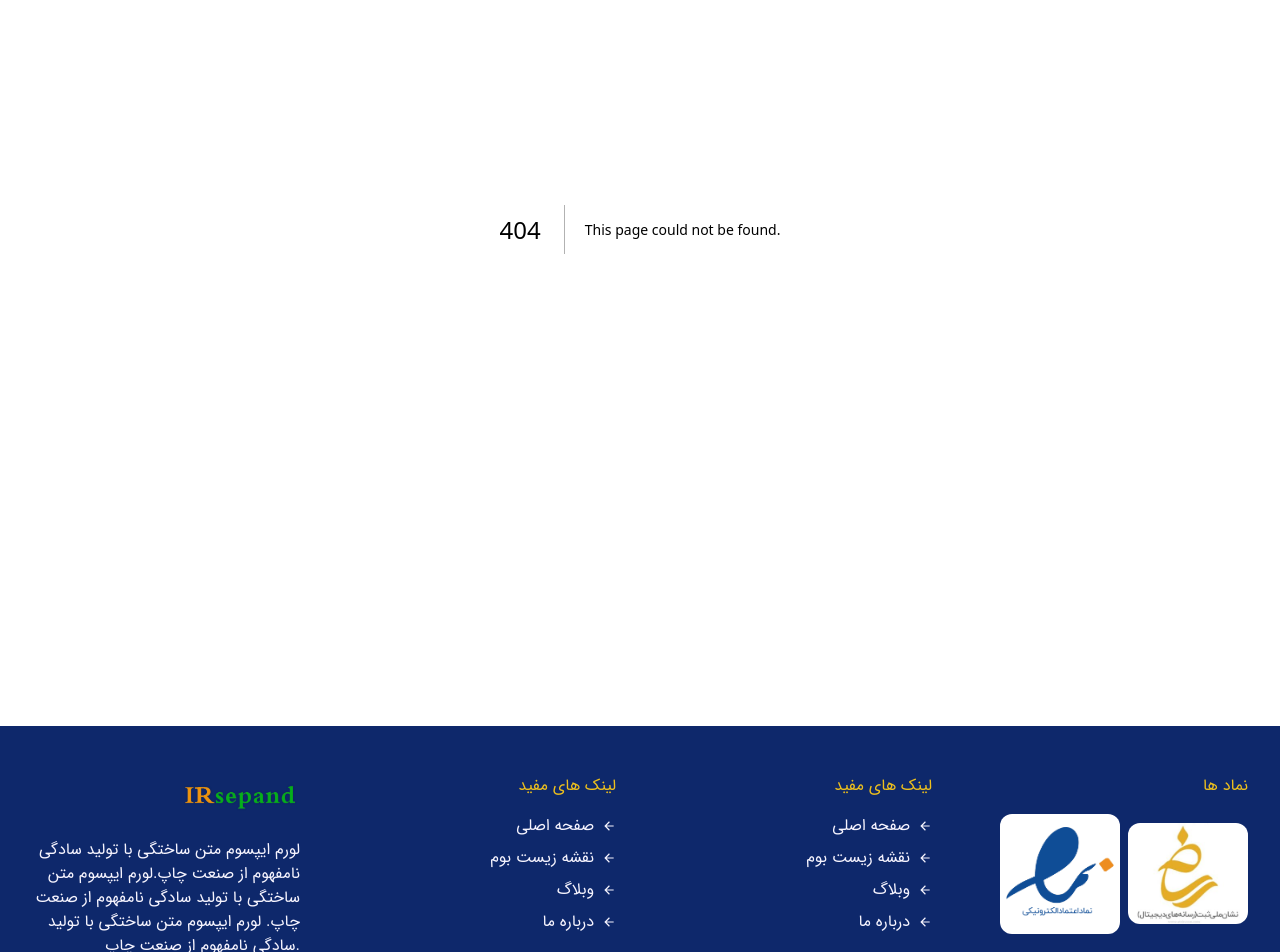
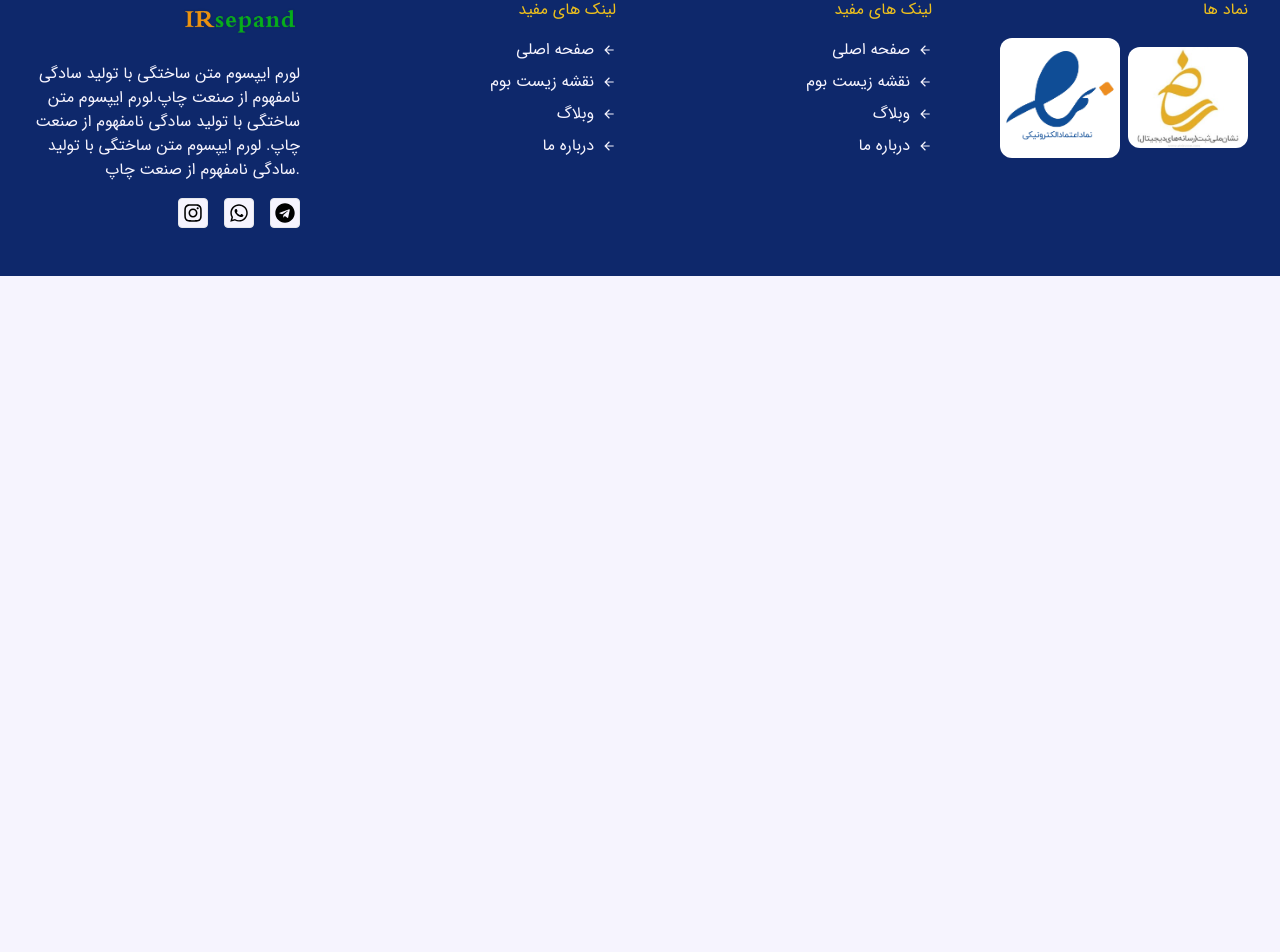
Before and after one commit to Niloofar-Palvaneh/sepand, a Next.js app: page /about in a window 1280 px wide. Before the commit this address had no page. Shown: the part 266-1218 px from the top of the page. After the commit the page ends 800 px from the top, so only its background shows below. Built offline with nearby package versions, Linux system fonts and the light colour scheme.

Commit message:
create about page and link that

```diff
--- a/src/components/globals/Footer.jsx
+++ b/src/components/globals/Footer.jsx
@@ -23,34 +23,7 @@ export default function Footer() {
                 <ul className="flex flex-col items-end gap-2">
                     <li className="text-Ysepa-100 mb-2">لینک های مفید</li>
                     <li>
-                        <Link href={"#"} className="flex items-center gap-2 text-Bsepa-100">
-                            صفحه اصلی
-                            <MdOutlineArrowBack className="text-sm" />
-                        </Link>
-                    </li>
-                    <li>
-                        <Link href={"/map"} className="flex items-center gap-2 text-Bsepa-100">
-                            نقشه زیست بوم
-                            <MdOutlineArrowBack className="text-sm" />
-                        </Link>
-                    </li>
-                    <li>
-                        <Link href={"#"} className="flex items-center gap-2 text-Bsepa-100">
-                            وبلاگ
-                            <MdOutlineArrowBack className="text-sm" />
-                        </Link>
-                    </li>
-                    <li>
-                        <Link href={"#"} className="flex items-center gap-2 text-Bsepa-100">
-                            درباره ما
-                            <MdOutlineArrowBack className="text-sm" />
-                        </Link>
-                    </li>
-                </ul>
-                <ul className="flex flex-col items-end gap-2">
-                    <li className="text-Ysepa-100 mb-2">لینک های مفید</li>
-                    <li>
-                        <Link href={"#"} className="flex items-center gap-2 text-Bsepa-100">
+                        <Link href={"/"} className="flex items-center gap-2 text-Bsepa-100">
                             صفحه اصلی
                             <MdOutlineArrowBack className="text-sm" />
                         </Link>
@@ -68,7 +41,34 @@ export default function Footer() {
                         </Link>
                     </li>
                     <li>
-                        <Link href={"#"} className="flex items-center gap-2 text-Bsepa-100">
+                        <Link href={"/about"} className="flex items-center gap-2 text-Bsepa-100">
+                            درباره ما
+                            <MdOutlineArrowBack className="text-sm" />
+                        </Link>
+                    </li>
+                </ul>
+                <ul className="flex flex-col items-end gap-2">
+                    <li className="text-Ysepa-100 mb-2">لینک های مفید</li>
+                    <li>
+                        <Link href={"/"} className="flex items-center gap-2 text-Bsepa-100">
+                            صفحه اصلی
+                            <MdOutlineArrowBack className="text-sm" />
+                        </Link>
+                    </li>
+                    <li>
+                        <Link href={"/map"} className="flex items-center gap-2 text-Bsepa-100">
+                            نقشه زیست بوم
+                            <MdOutlineArrowBack className="text-sm" />
+                        </Link>
+                    </li>
+                    <li>
+                        <Link href={"/blogs"} className="flex items-center gap-2 text-Bsepa-100">
+                            وبلاگ
+                            <MdOutlineArrowBack className="text-sm" />
+                        </Link>
+                    </li>
+                    <li>
+                        <Link href={"/about"} className="flex items-center gap-2 text-Bsepa-100">
                             درباره ما
                             <MdOutlineArrowBack className="text-sm" />
                         </Link>
--- a/src/components/globals/Navbar.jsx
+++ b/src/components/globals/Navbar.jsx
@@ -21,7 +21,7 @@ export default function Navbar() {
         {
             "id": 3,
             "title": "درباره ما",
-            "href": "#"
+            "href": "/about"
         },
         {
             "id": 4,
--- /dev/null
+++ b/src/pages/about/index.jsx
@@ -0,0 +1,8 @@
+
+export default function About() {
+    return (
+        <>
+            about
+        </>
+    )
+}
```
